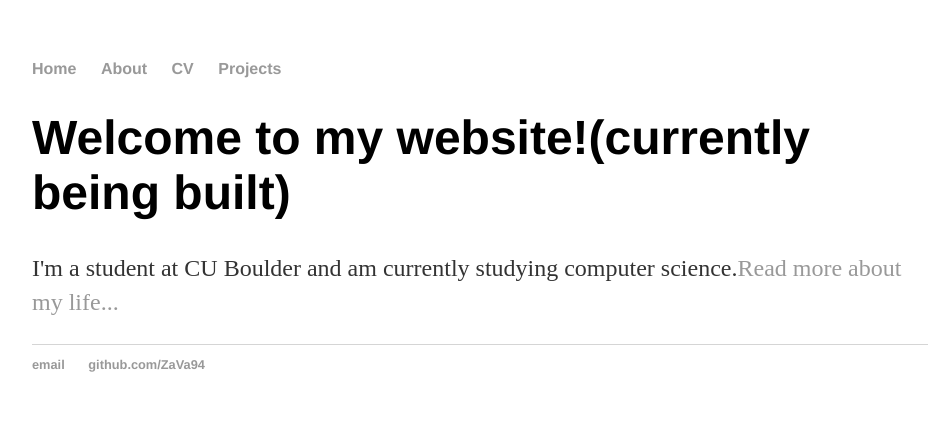
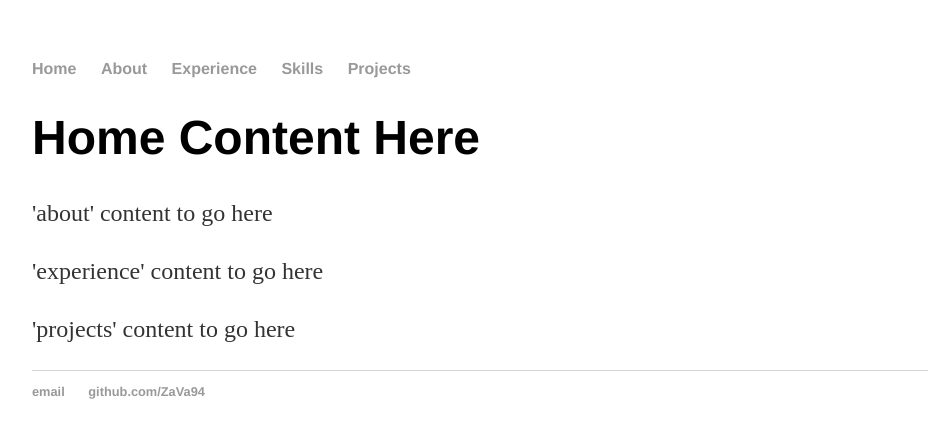
Before and after one commit to ZaVa94/ZaVa94.github.io, a Jekyll site: the page index.html, which Jekyll copies as it is, in a window 1280 px wide. Shown: the top 438 px of the page, without its empty margins (160-1090 px from the left). Built offline with Jekyll 4.4.1, drawn with Linux system fonts in a browser that asks for light colours.

Commit message:
Update index.html
Switching style to single page scroll website.

```diff
--- a/index.html
+++ b/index.html
@@ -1,8 +1,51 @@
----
-layout: default
-title: Zach Vargas Home
----
-<div class="blurb">
-	<h1>Welcome to my website!(currently being built)</h1>
-	<p>I'm a student at CU Boulder and am currently studying computer science.<a href="/about">Read more about my life...</a></p>
-</div><!-- /.blurb -->
+<!DOCTYPE html>
+	<html>
+		<head>
+			<title>Zach's Website</title>
+			<link rel="stylesheet" type="text/css" href="/css/main.css">
+		</head>
+		<body>
+			<nav>
+	    		<ul>
+	        		<li><a href="#home">Home</a></li>
+		        	<li><a href="#about">About</a></li>
+				<li><a href="#experience">Experience</a></li>
+	        		<li><a href="#skills">Skills</a></li>
+	        		<li><a href="#projects">Projects</a></li>
+	    		</ul>
+			</nav>
+			<div id="pg1">
+				<a id="home" class="smooth"></a>
+				<h1>Home Content Here</h1>
+			</div>
+
+			<div id="pg2">
+				<a id="about" class="smooth"></a>
+				<p>'about' content to go here</p>
+			</div>
+
+			<div id="pg3">
+				<a id="experience" class="smooth"></a>
+				<p>'experience' content to go here</p>
+			</div>
+
+			<div id="pg4">
+				<a id="projects" class="smooth"></a>
+				<p>'projects' content to go here</p>
+			</div>
+			<footer>
+			<script>
+  			(function(i,s,o,g,r,a,m){i['GoogleAnalyticsObject']=r;i[r]=i[r]||function(){
+  			(i[r].q=i[r].q||[]).push(arguments)},i[r].l=1*new Date();a=s.createElement(o),
+ 			 m=s.getElementsByTagName(o)[0];a.async=1;a.src=g;m.parentNode.insertBefore(a,m)
+  			})(window,document,'script','https://www.google-analytics.com/analytics.js','ga');
+  			ga('create', 'UA-86657613-1', 'auto');
+  			ga('send', 'pageview');
+			</script>
+	    		<ul>
+	        		<li><a href="mailto:zvargas94@yahoo.com.com">email</a></li>
+	        		<li><a href="https://github.com/ZaVa94">github.com/ZaVa94</a></li>
+				</ul>
+			</footer>
+		</body>
+	</html>
```
